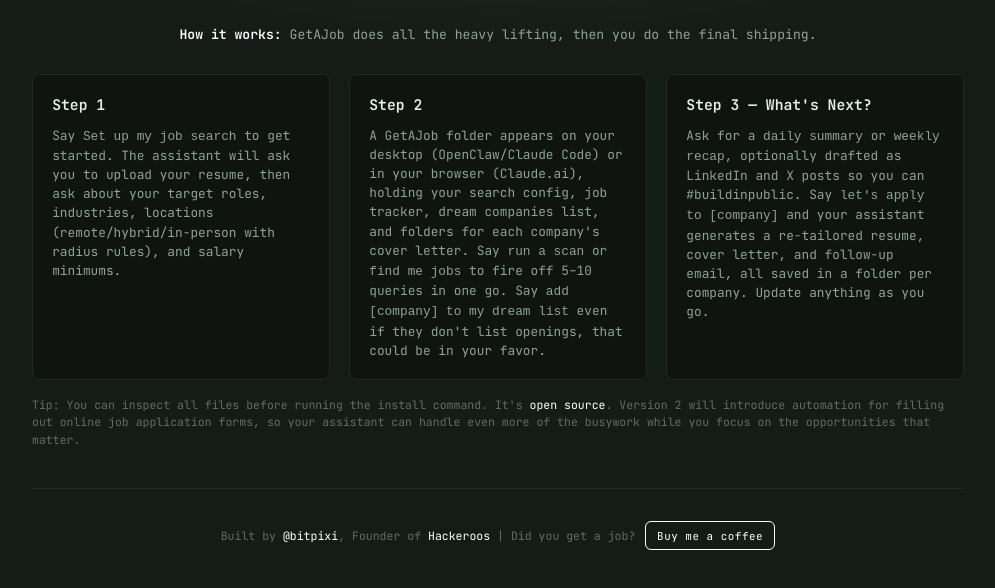
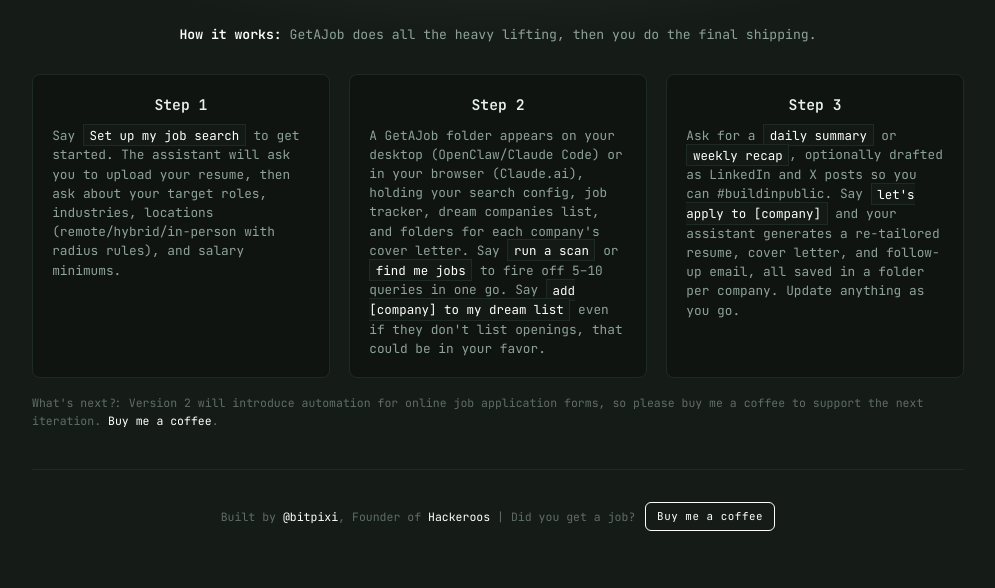
Before and after one commit to bitpixi2/get-a-job, a plain HTML site: page getajob-site/public/how-it-works.html in a window 1280 px wide. Shown: the part 94-682 px from the top of the page, without its empty margins (142-1137 px from the left). Drawn offline with Linux system fonts and the light colour scheme.

Commit message:
Refine zip link placement and how-it-works copy

```diff
--- a/getajob-site/public/how-it-works.html
+++ b/getajob-site/public/how-it-works.html
@@ -169,11 +169,21 @@
             font-weight: 600;
             color: var(--text-main);
             margin-bottom: 0.6rem;
+            text-align: center;
         }
 
         .card p {
             color: var(--text-muted);
             font-size: 0.8rem;
+        }
+
+        .card code {
+            background: var(--bg-elevated);
+            border: 1px solid var(--border-color);
+            padding: 0.1rem 0.35rem;
+            font-family: 'JetBrains Mono', monospace;
+            font-size: 0.78rem;
+            color: var(--brand);
         }
 
         .tree {
@@ -325,12 +335,12 @@
                 </div>
 
                 <div class="card">
-                    <h2>Step 3 — What's Next?</h2>
+                    <h2>Step 3</h2>
                     <p>Ask for a <code>daily summary</code> or <code>weekly recap</code>, optionally drafted as LinkedIn and X posts so you can #buildinpublic. Say <code>let's apply to [company]</code> and your assistant generates a re-tailored resume, cover letter, and follow-up email, all saved in a folder per company. Update anything as you go.</p>
                 </div>
             </section>
 
-            <p class="note">Tip: You can inspect all files before running the install command. It's <a href="https://github.com/bitpixi2/get-a-job" target="_blank" rel="noopener">open source</a>. Version 2 will introduce automation for filling out online job application forms, so your assistant can handle even more of the busywork while you focus on the opportunities that matter.</p>
+            <p class="note">What's next?: Version 2 will introduce automation for online job application forms, so please buy me a coffee to support the next iteration. <a href="https://buymeacoffee.com/hackeroos" target="_blank" rel="noopener">Buy me a coffee</a>.</p>
         </main>
 
         <footer>
```
Also changed, not shown: getajob-site/public/index.html (+20 -0 lines).
